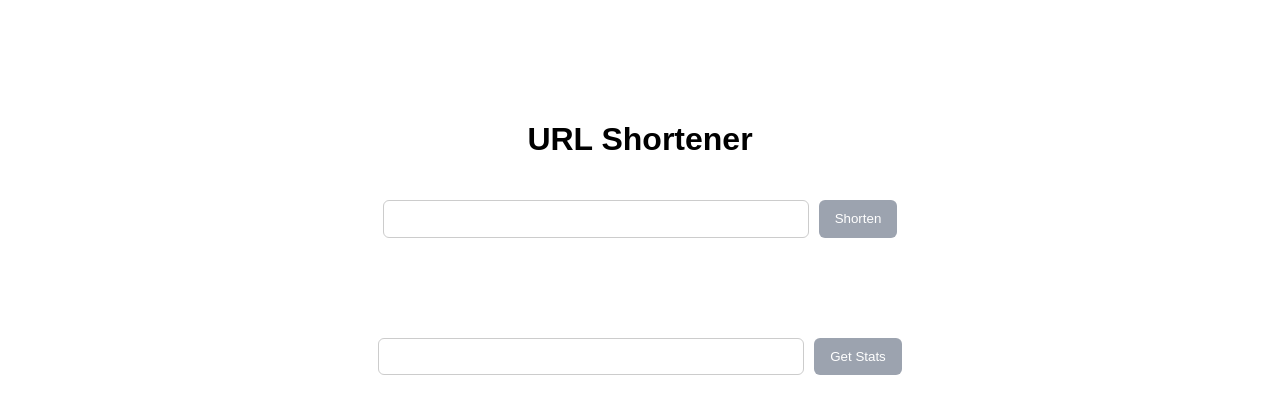
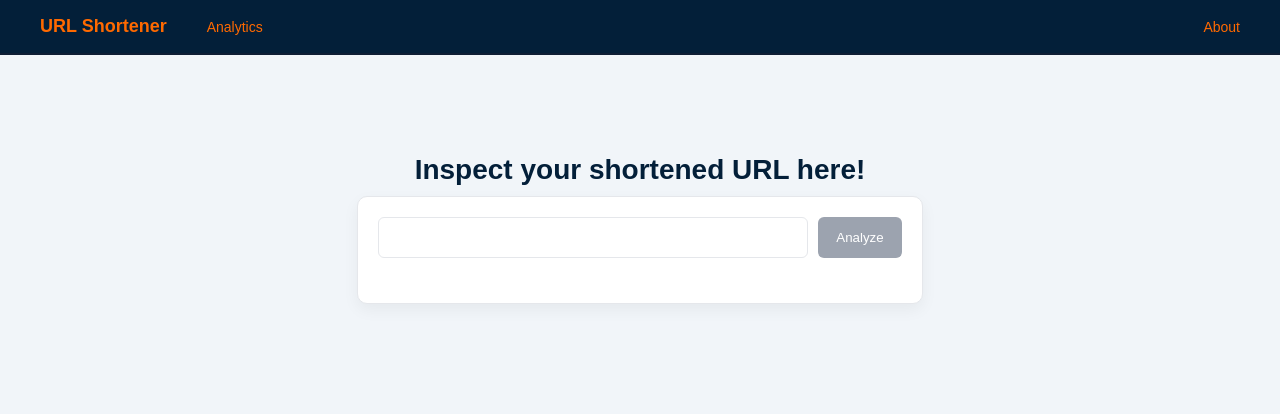
Before and after one commit to DarshanRaoG/url-shortener, an Angular app in the folder frontend/url-shortener-ui/: page /stats in a window 1280 px wide. Before the commit this address led to /. Shown: the top 414 px of the page. Built offline with nearby package versions, Linux system fonts and the light colour scheme.

Commit message:
[feat]: Added a Nav Bar, added routing to different pages, updated styles

```diff
--- a/frontend/url-shortener-ui/src/app/app.html
+++ b/frontend/url-shortener-ui/src/app/app.html
@@ -4,8 +4,7 @@
     <title>{{ title() }}</title>
   </head>
   <body>
-    <app-home></app-home>
-
-    <app-stats></app-stats>
+    <app-nav-bar></app-nav-bar>
+    <router-outlet></router-outlet>
   </body>
 </html>
--- a/frontend/url-shortener-ui/src/app/app.routes.ts
+++ b/frontend/url-shortener-ui/src/app/app.routes.ts
@@ -1,3 +1,18 @@
 import { Routes } from '@angular/router';
+import { Home } from '../components/home/home';
+import { Stats } from '../components/stats/stats';
 
-export const routes: Routes = [];
+export const routes: Routes = [
+  {
+    path: '',
+    component: Home,
+  },
+  {
+    path: 'stats',
+    component: Stats,
+  },
+  {
+    path: '**',
+    redirectTo: '',
+  },
+];
--- a/frontend/url-shortener-ui/src/app/app.ts
+++ b/frontend/url-shortener-ui/src/app/app.ts
@@ -1,11 +1,10 @@
 import { Component, signal } from '@angular/core';
 import { RouterOutlet } from '@angular/router';
-import { Home } from '../components/home/home';
-import { Stats } from '../components/stats/stats';
+import { NavBar } from '../components/nav-bar/nav-bar';
 
 @Component({
   selector: 'app-root',
-  imports: [RouterOutlet, Home, Stats],
+  imports: [RouterOutlet, NavBar],
   templateUrl: './app.html',
   styleUrl: './app.css',
 })
--- a/frontend/url-shortener-ui/src/components/home/home.css
+++ b/frontend/url-shortener-ui/src/components/home/home.css
@@ -2,9 +2,22 @@
   display: flex;
   flex-direction: column;
   align-items: center;
-  margin-top: 100px;
-  gap: 20px;
+  margin-top: 80px;
   font-family: Arial, sans-serif;
+}
+
+.home-div h1 {
+  margin-bottom: 10px;
+  font-size: 28px;
+  color: var(--primary);
+}
+
+.home-div > div {
+  background: var(--bg-card);
+  border: 1px solid var(--border-light);
+  border-radius: 10px;
+  padding: 20px;
+  box-shadow: 0 6px 16px rgba(0, 0, 0, 0.05);
 }
 
 .url-input-div {
@@ -14,24 +27,35 @@
 
 .url-input-div input[type='text'] {
   width: 400px;
-  padding: 10px 12px;
-  border: 1px solid #ccc;
+  padding: 12px 14px;
+  border: 1px solid var(--border-light);
   border-radius: 6px;
   font-size: 14px;
+  transition: 0.2s;
+}
+
+.url-input-div input:focus {
+  outline: none;
+  border-color: var(--accent);
 }
 
 .url-input-div input[readonly] {
-  background-color: #f5f5f5;
+  background-color: var(--bg-muted);
 }
 
 button {
-  padding: 10px 16px;
+  padding: 12px 18px;
   border: none;
   border-radius: 6px;
-  background-color: #2563eb;
+  background-color: var(--accent);
   color: white;
   font-weight: 500;
   cursor: pointer;
+  transition: 0.2s;
+}
+
+button:hover:not(:disabled) {
+  background-color: #e55a00;
 }
 
 button:disabled {
@@ -39,15 +63,22 @@ button:disabled {
   cursor: not-allowed;
 }
 
-button:hover:not(:disabled) {
-  background-color: #1d4ed8;
-}
-
 .copy-button {
-  background-color: gold;
-  color: black;
+  background-color: var(--primary);
 }
 
 .copy-button:hover {
-  background-color: #d1aa28 !important;
+  background-color: #02203a;
 }
+
+p {
+  margin-top: 10px;
+  font-size: 14px;
+  color: var(--text-secondary);
+}
+
+.card {
+  display: flex;
+  flex-direction: column;
+  gap: 15px;
+}
--- a/frontend/url-shortener-ui/src/components/home/home.html
+++ b/frontend/url-shortener-ui/src/components/home/home.html
@@ -1,8 +1,9 @@
 <div class="home-div">
-  <h1>URL Shortener</h1>
+  <h1>Shorten your link!</h1>
+  <div class="card">
     <div class="url-input-div">
-    <input type="text" [(ngModel)]="inputUrl" />
-    <button (click)="handleShortenClick()" [disabled]="!inputUrl() || loading()">Shorten</button>
+      <input type="text" [(ngModel)]="inputUrl" placeholder="example: https://www.google.com" />
+      <button (click)="handleShortenClick()" [disabled]="!inputUrl() || loading()">Go</button>
     </div>
 
     @if (loading()) {
@@ -16,3 +17,4 @@
       </div>
     }
   </div>
+</div>
--- /dev/null
+++ b/frontend/url-shortener-ui/src/components/nav-bar/nav-bar.css
@@ -0,0 +1,58 @@
+.navbar {
+  width: 100%;
+  background-color: #031f39;
+  color: #ff6900;
+  font-family: Arial, sans-serif;
+  border-bottom: 2px solid #7615151a;
+}
+
+.nav-container {
+  margin: 0 auto;
+  padding: 16px 40px;
+  display: flex;
+  justify-content: space-between;
+  align-items: center;
+}
+
+.nav-left {
+  display: flex;
+  align-items: center;
+  gap: 40px;
+}
+
+.logo {
+  font-size: 18px;
+  font-weight: 600;
+  cursor: pointer;
+}
+
+.nav-right {
+  display: flex;
+  gap: 30px;
+}
+
+a {
+  color: #ff6900;
+  text-decoration: none;
+  font-size: 14px;
+  position: relative;
+  transition: 0.2s;
+}
+
+.logo:hover {
+  color: white;
+}
+
+a:hover {
+  color: white;
+}
+
+a.active::after {
+  content: '';
+  position: absolute;
+  left: 0;
+  bottom: -4px;
+  width: 100%;
+  height: 2px;
+  background-color: #ff6900;
+}
--- /dev/null
+++ b/frontend/url-shortener-ui/src/components/nav-bar/nav-bar.html
@@ -0,0 +1,12 @@
+<nav class="navbar">
+  <div class="nav-container">
+    <div class="nav-left">
+      <span class="logo" routerLink="/">URL Shortener</span>
+      <a routerLink="/stats" routerLinkActive="active">Analytics</a>
+    </div>
+
+    <div class="nav-right">
+      <a routerLink="/about" routerLinkActive="active">About</a>
+    </div>
+  </div>
+</nav>
--- a/frontend/url-shortener-ui/src/components/stats/stats.css
+++ b/frontend/url-shortener-ui/src/components/stats/stats.css
@@ -2,9 +2,22 @@
   display: flex;
   flex-direction: column;
   align-items: center;
-  margin-top: 100px;
-  gap: 20px;
+  margin-top: 80px;
   font-family: Arial, sans-serif;
+}
+
+.stats-div h1 {
+  margin-bottom: 10px;
+  font-size: 28px;
+  color: var(--primary);
+}
+
+.stats-div > div {
+  background: var(--bg-card);
+  border: 1px solid var(--border-light);
+  border-radius: 10px;
+  padding: 20px;
+  box-shadow: 0 6px 16px rgba(0, 0, 0, 0.05);
 }
 
 .stats-input-div {
@@ -14,45 +27,30 @@
 
 .stats-input-div input {
   width: 400px;
-  padding: 10px 12px;
-  border: 1px solid #ccc;
+  padding: 12px 14px;
+  border: 1px solid var(--border-light);
   border-radius: 6px;
+  transition: 0.2s;
 }
 
-.stats-output-div {
-  margin-top: 20px;
-}
-
-table {
-  border-collapse: collapse;
-  min-width: 400px;
-  background: white;
-  border-radius: 8px;
-  overflow: hidden;
-}
-
-td {
-  padding: 12px 16px;
-  border-bottom: 1px solid #eee;
-}
-
-tr:first-child td {
-  font-weight: bold;
-  background-color: #f9fafb;
-}
-
-tr:last-child td {
-  border-bottom: none;
+.stats-input-div input:focus {
+  outline: none;
+  border-color: var(--accent);
 }
 
 button {
-  padding: 10px 16px;
+  padding: 12px 18px;
   border: none;
   border-radius: 6px;
-  background-color: #2563eb;
+  background-color: var(--accent);
   color: white;
   font-weight: 500;
   cursor: pointer;
+  transition: 0.2s;
+}
+
+button:hover:not(:disabled) {
+  background-color: #e55a00;
 }
 
 button:disabled {
@@ -60,6 +58,53 @@ button:disabled {
   cursor: not-allowed;
 }
 
-button:hover:not(:disabled) {
-  background-color: #1d4ed8;
+.stats-output-div {
+  margin-top: 10px;
 }
+
+table {
+  border-collapse: collapse;
+  min-width: 500px;
+  background: var(--bg-card);
+  border-radius: 8px;
+  overflow: hidden;
+}
+
+thead td {
+  font-weight: 600;
+  background-color: var(--bg-muted);
+  color: var(--text-primary);
+}
+
+td {
+  padding: 12px 16px;
+  border-bottom: 1px solid var(--border-light);
+  color: var(--text-primary);
+}
+
+tr:last-child td {
+  border-bottom: none;
+}
+
+td a {
+  color: var(--accent);
+  text-decoration: none;
+}
+
+td a:hover {
+  text-decoration: underline;
+}
+
+.card {
+  display: flex;
+  flex-direction: column;
+  gap: 15px;
+}
+
+td:nth-child(2) {
+  font-weight: 500;
+}
+
+tr:nth-child(2) td:last-child {
+  color: var(--success);
+}
--- a/frontend/url-shortener-ui/src/components/stats/stats.html
+++ b/frontend/url-shortener-ui/src/components/stats/stats.html
@@ -1,28 +1,39 @@
 <div class="stats-div">
+  <h1>Inspect your shortened URL here!</h1>
+  <div class="card">
     <div class="stats-input-div">
       <input type="text" [(ngModel)]="shortUrl" />
-    <button (click)="handleStatsClick()" [disabled]="!shortUrl() || loading()">Get Stats</button>
+      <button (click)="handleStatsClick()" [disabled]="!shortUrl() || loading()">Analyze</button>
     </div>
     <div class="stats-output-div">
       @if (stats()) {
         <table>
+          <thead>
+            <tr>
+              <td>Metrics</td>
+              <td>Values</td>
+            </tr>
+          </thead>
           <tr>
             <td>Original URL</td>
-          <td>{{ stats()?.originalUrl }}</td>
+            <td>
+              <a [href]="originalURL()" target="_blank">{{ originalURL() }}</a>
+            </td>
           </tr>
           <tr>
             <td>Clicks</td>
-          <td>{{ stats()?.clickCount }}</td>
+            <td>{{ clicks() }}</td>
           </tr>
           <tr>
             <td>Created At</td>
-          <td>{{ stats()?.createdAt }}</td>
+            <td>{{ createdAt().toUTCString() }}</td>
           </tr>
           <tr>
             <td>Expires At</td>
-          <td>{{ stats()?.expiresAt }}</td>
+            <td>{{ expiresAt().toUTCString() }}</td>
           </tr>
         </table>
       }
     </div>
   </div>
+</div>
--- a/frontend/url-shortener-ui/src/components/stats/stats.ts
+++ b/frontend/url-shortener-ui/src/components/stats/stats.ts
@@ -14,6 +14,11 @@ export class Stats {
   loading = signal(false);
   stats = signal<any | null>(null);
 
+  originalURL = signal('');
+  clicks = signal('');
+  createdAt = signal(new Date());
+  expiresAt = signal(new Date());
+
   handleStatsClick() {
     const code = this.shortUrl().split('/').pop();
 
@@ -22,6 +27,12 @@ export class Stats {
     this.http.get(`/api/stats/${code}`).subscribe({
       next: (result) => {
         this.stats.set(result);
+
+        this.originalURL.set(this.stats().originalUrl);
+        this.clicks.set(this.stats().clickCount);
+        this.createdAt.set(new Date(this.stats().createdAt));
+        this.expiresAt.set(new Date(this.stats().expiresAt));
+
         this.loading.set(false);
       },
       error: (err) => {
--- a/frontend/url-shortener-ui/src/styles.css
+++ b/frontend/url-shortener-ui/src/styles.css
@@ -1 +1,37 @@
-/* You can add global styles to this file, and also import other style files */
+:root {
+  --primary: #031f39;
+  --accent: #ff6900;
+
+  --bg-main: #f1f5f9;
+  --bg-card: #ffffff;
+  --bg-muted: #f9fafb;
+
+  --text-primary: #111827;
+  --text-secondary: #6b7280;
+  --text-inverse: #ffffff;
+
+  --border-light: #e5e7eb;
+  --border-focus: #ff6900;
+
+  --success: #16a34a;
+  --error: #dc2626;
+  --warning: #f59e0b;
+}
+
+body {
+  margin: 0;
+  background-color: var(--bg-main);
+  color: var(--text-primary);
+  font-family: Arial, sans-serif;
+}
+
+input {
+  background-color: var(--bg-card);
+  border: 1px solid var(--border-light);
+  color: var(--text-primary);
+}
+
+input[type='text']:focus {
+  outline: none;
+  border: 2px solid var(--border-focus) !important;
+}
```
Also changed, not shown: frontend/url-shortener-ui/src/components/nav-bar/nav-bar.ts (added, +10 -0 lines), 1 other file (tests, documents, lock files or other folders). Lines whose indentation alone changed are shown as unchanged.
